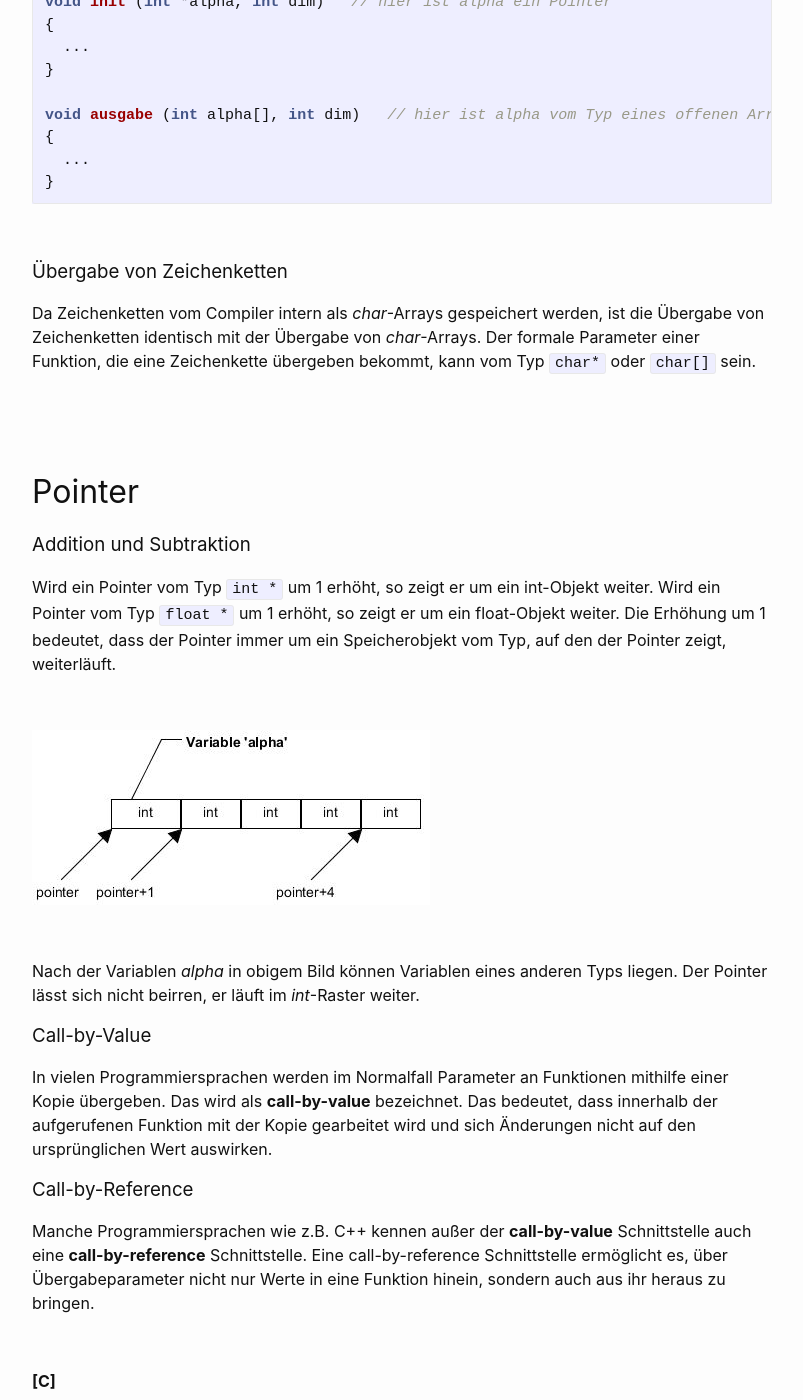
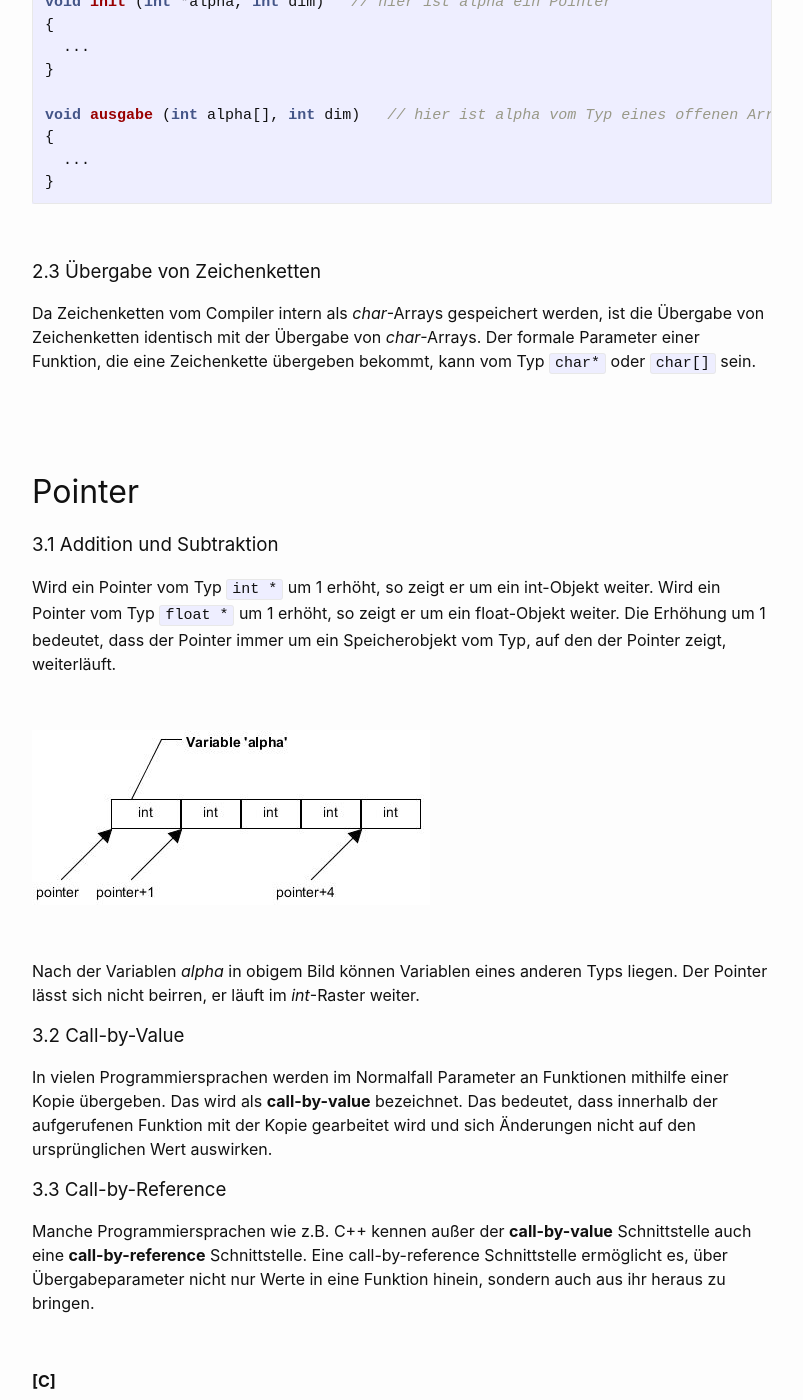
Before and after one commit to Hautaklyttn/progDocs, a Jekyll site: the page built from docs/articles/c_cpp.md, in a window 1280 px wide and 1400 px high, scrolled down 7414 px. Shown: the whole window, without its empty margins (238-1041 px from the left). Built offline with Jekyll 4.4.1, drawn with Linux system fonts in a browser that asks for light colours; some of the changed text lies outside the part shown.

Commit message:
Update c_cpp.md

`````diff
--- a/docs/articles/c_cpp.md
+++ b/docs/articles/c_cpp.md
@@ -47,7 +47,7 @@ layout: default
 &nbsp;
 
 <a name="ch1-1"></a>
-### Eigenschaften von C
+### 1.1 Eigenschaften von C
 
 C ist eine relativ "maschinennahe" Sprache. C arbeitet mit denselben Objekten wie der Prozessor, nämlich mit **Zahlen** und **Adressen**. Auch Zeichen  werden als Zahlen gesehen, boolesche Variablen gibt es nicht und die Aufzählungskonstanten von Aufzählungstypen entsprechen ganzen Zahlen. Letztlich arbeitet C mit
 - verschiedenen Integer-Datentypen,
@@ -65,7 +65,7 @@ C enthält die Elemente der **Strukturierten Programmierung**. C hat ein **Typko
 &nbsp;
 
 <a name="ch1-2"></a>
-### C und C++
+### 1.2 C und C++
 
 C++ ist eine Weiterentwicklung von C. C++ wurde entworfen, um zusätzlich zum klassischen C-Programmierstil
 - ein objektorientiertes Programmieren zu unterstützen
@@ -83,7 +83,7 @@ C in der Verwandschaftstafel höherer Programmiersprachen
 &nbsp;
 
 <a name="ch1-3"></a>
-### L- und R-Werte
+### 1.3 L- und R-Werte
 
 Ausdrücke haben eine unterschiedliche Bedeutung, je nachdem, ob sie links oder rechts vom Zuweisungsoperator stehen. Im Beispiel
 > a = b
@@ -113,7 +113,7 @@ Beispiele für L- und R-Werte
 &nbsp;
 
 <a name="ch1-4"></a>
-### Auswertungsreihenfolge
+### 1.4 Auswertungsreihenfolge
 
 Wie in der Mathematik spielt es bei C eine wichtige Rolle, in welcher Reihenfolge ein Ausdruck berechnet wird.
 
@@ -127,7 +127,7 @@ Wie in der Mathematik spielt es bei C eine wichtige Rolle, in welcher Reihenfolg
 &nbsp;
 
 <a name="ch1-5"></a>
-### Der Bedingungsoperator A ? B : C
+### 1.5 Der Bedingungsoperator A ? B : C
 Eine echte Rarität  in der Programmiersprache C ist der Bedingungsoperator. Er ist  nämlich der einzige Operator, der drei Operanden verarbeitet. In einem **bedingten Ausdruck**  ``A ? B : C`` wird zuerst der Ausdruck A ausgewertet. Ist der Rückgabewert von Ausdruck A ungleich 0, also wahr, so wird der Ausdruck B ausgewertet. Das Ergebnis von B ist dann der Rückgabewert des Bedingungsoperators. Ist jedoch der Ausdruck von A gleich 0, also falsch, so wird der Ausdruck C ausgewertet.
 
 ````c
@@ -144,7 +144,7 @@ else return C;
 &nbsp;
 
 <a name="ch1-6"></a>
-### switch - case
+### 1.6 switch - case
 [...] Besonders schön lesbar wird der Code, wenn man die ganzzahligen Konstanten im *switch* durch symbolische Konstanten ersetzt, deren Bedeutung dem Leser sofort klar ist. Das Definieren der symboischen Konstanten kann durch *#define* oder noch besser durch *enum* realisiert werden.
 
 ```c
@@ -178,7 +178,7 @@ Das Programm nutzt zur Aufzählung von Konstanten den Datentyp *enum color*. Bei
 # Arrays
 
 <a name="ch2-1"></a>
-### Basics
+### 2.1 Basics
 
 In C gibt es im Gegensatz zu anderen Sprachen **kein Schlüsselwort array**. Der C-Compiler erkennt ein Array an den eckigen Klammern, die bei der Definition die Anzahl der Elemente enthalten. Die **Anzahl der Elemente** muss immer eine positive ganze Zahl sein. Sie kann gegeben sein durch eine Konstante oder einen konstanten Ausdruck, **nicht aber durch eine Variable**. Dies bedeutet, dass die Größe nicht dynamisch zugeordnet werden kann. Dennoch können Arrays mit einer zur Laufzeit berechneten Größe mit Hilfe der Funktion `malloc()` oder `calloc()` konstruiert werden.
 &nbsp;
@@ -220,7 +220,7 @@ Der Compiler rechnet intern nicht mit Indizes. Erhält er eine Array-Komponente,
 &nbsp;
 
 <a name="ch2-2"></a>
-### Übergabe von Arrays
+### 2.2 Übergabe von Arrays
 
 Bei der Übergabe eines Arrays an eine Funktion wird als aktueller Parameter der Arrayname übergeben. Der Arrayname stellt dabei einen Pointer auf das erste Element des Arrays dar.
 
@@ -255,7 +255,7 @@ void ausgabe (int alpha[], int dim)   // hier ist alpha vom Typ eines offenen Ar
 &nbsp;
 
 <a name="ch2-3"></a>
-### Übergabe von Zeichenketten
+### 2.3 Übergabe von Zeichenketten
 
 Da Zeichenketten vom Compiler intern als *char*-Arrays gespeichert werden, ist die Übergabe von Zeichenketten identisch mit der Übergabe von *char*-Arrays. Der formale Parameter einer Funktion, die eine Zeichenkette übergeben bekommt, kann vom Typ ``char*`` oder ``char[]`` sein.
 
@@ -267,7 +267,7 @@ Da Zeichenketten vom Compiler intern als *char*-Arrays gespeichert werden, ist d
 # Pointer
 
 <a name="ch3-1"></a>
-### Addition und Subtraktion
+### 3.1 Addition und Subtraktion
 
 Wird ein Pointer vom Typ ``int *`` um 1 erhöht, so zeigt er um ein int-Objekt weiter. Wird ein Pointer  vom Typ `float *` um 1 erhöht, so zeigt er um ein float-Objekt weiter. Die Erhöhung um 1 bedeutet, dass der Pointer immer um ein Speicherobjekt vom Typ, auf den der Pointer zeigt, weiterläuft.
 
@@ -280,12 +280,12 @@ Wird ein Pointer vom Typ ``int *`` um 1 erhöht, so zeigt er um ein int-Objekt w
 Nach der Variablen *alpha* in obigem Bild können Variablen eines anderen Typs liegen. Der Pointer lässt sich nicht beirren, er läuft im *int*-Raster weiter.
 
 <a name="ch3-2"></a>
-### Call-by-Value
+### 3.2 Call-by-Value
 
 In vielen Programmiersprachen werden im Normalfall Parameter an Funktionen mithilfe einer Kopie übergeben. Das wird als **call-by-value** bezeichnet. Das bedeutet, dass innerhalb der aufgerufenen Funktion mit der Kopie gearbeitet wird und sich Änderungen nicht auf den ursprünglichen Wert auswirken.
 
 <a name="ch3-3"></a>
-### Call-by-Reference
+### 3.3 Call-by-Reference
 
 Manche Programmiersprachen wie z.B. C++ kennen außer der **call-by-value** Schnittstelle auch eine **call-by-reference** Schnittstelle. Eine call-by-reference Schnittstelle ermöglicht es, über Übergabeparameter nicht nur Werte in eine Funktion hinein, sondern auch aus ihr heraus zu bringen.
 
@@ -353,7 +353,7 @@ int main () {
 # Pointer und Arrays
 
 <a name="ch4-1"></a>
-### Vergleich von char-Arrays und Pointern auf Zeichenketten
+### 4.1 Vergleich von char-Arrays und Pointern auf Zeichenketten
 
 Prinzipiell hat man zur Speicherung von konstanten Zeichenketten zwei Möglichkeiten. Zum einen kann man ein *char*-Array definieren und dort die konstante Zeichenkette ablegen wie im folgenden Beispiel:
 ```c
@@ -385,7 +385,7 @@ Im Falle der Pointernotation ist eine Änderung der konstanten Zeichenkette nich
 &nbsp;
 
 <a name="ch4-2"></a>
-### Das Schlüsselwort `const` bei Pointern und Arrays
+### 4.2 Das Schlüsselwort `const` bei Pointern und Arrays
 
 Die mit *const* definierten Variablen besitzen - genau wie gewöhnliche Variablen - einen Wert, einen Typ, einen Namen und auch eine Adresse. Sie liegen also im adressierbaren Speicherbereich. Als Konstanten dürfen sie natürlich nicht auf der linken Seite der Zuweisung stehen.
 
`````
